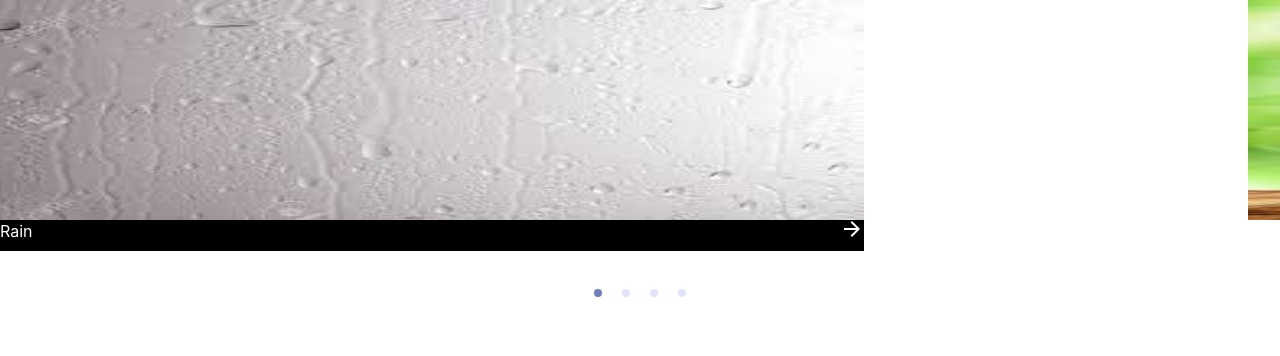
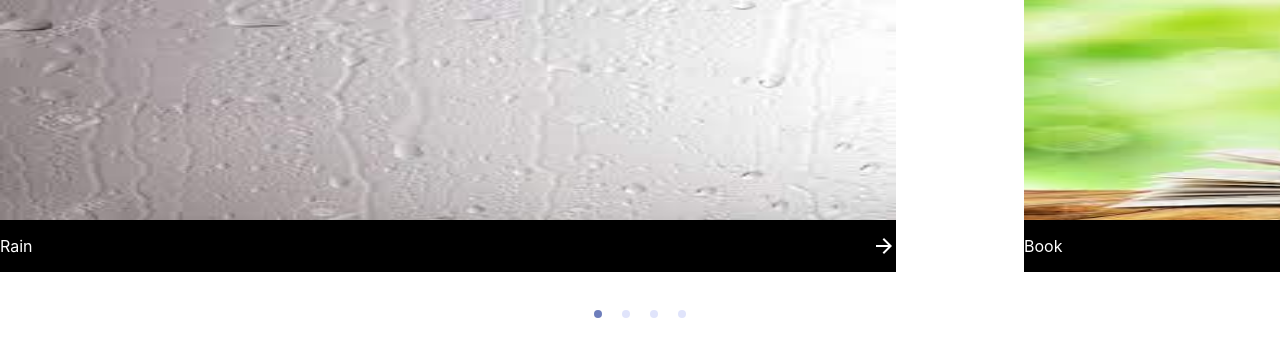
Before and after one commit to iamhaitham/Dictionary, a React (Create React App) app in the folder dictionary/: page / in a window 1280 px wide. Shown: the top 356 px of the page. Built offline with nearby package versions, Linux system fonts and the light colour scheme.

Commit message:
Finished the swiper card

```diff
--- a/dictionary/package.json
+++ b/dictionary/package.json
@@ -10,10 +10,14 @@
     "@testing-library/jest-dom": "^5.16.5",
     "@testing-library/react": "^13.4.0",
     "@testing-library/user-event": "^13.5.0",
+    "@trendyol-js/react-carousel": "^3.0.0",
     "axios": "^1.1.3",
     "react": "^18.2.0",
+    "react-alice-carousel": "^2.6.4",
     "react-dom": "^18.2.0",
     "react-scripts": "5.0.1",
+    "react-simple-image-slider": "^2.4.1",
+    "react-slideshow-image": "^4.0.5",
     "web-vitals": "^2.1.4"
   },
   "scripts": {
--- a/dictionary/src/components/Swiper-Cards/functionalty/ImageSection.js
+++ b/dictionary/src/components/Swiper-Cards/functionalty/ImageSection.js
@@ -10,17 +10,17 @@ import "../index.css"
 const ImageSection = () => {
     return (
         <div className="FirstCon">
-            <div className='SecondCon'>
-            </div>
-            <div>
-                <AliceCarousel mouseTracking items={images.map((item) => <div>
+            <AliceCarousel mouseTracking items={images.map((item) =>
+                <div className='divcot'>
                     <img src={item.url} className="imgs" />
-                    <div className='button_image'>
-                        <p className='caption'>{item.caption}</p>
-                        <span className='ArrowForward'><ArrowForward /></span>
-                    </div>
-                </div>)} autoWidth={true} disableButtonsControls />
-            </div>
+                    <span className='button_image'>
+                        <p>{item.caption}</p>
+                        <ArrowForward className="ArrowForward" />
+                    </span>
+                </div>
+
+
+            )} autoWidth={true} disableButtonsControls />
 
         </div>
     )
--- a/dictionary/src/components/Swiper-Cards/index.css
+++ b/dictionary/src/components/Swiper-Cards/index.css
@@ -9,19 +9,20 @@
 }
 
 .button_image {
-    width: 67.5vw;
-    height: 40px;
-    margin-top: -1%;
+    display: flex;
+    width: 70vw;
+    justify-content: space-between;
+    align-items: center;
+    border-width: 1px;
     background-color: black;
-    text-align: left;
+    color:white;
+}
+.divcot{
+    width:80%;
+}
+.ArrowForward {
     display: flex;
-    align-items: center;
-    justify-content: space-between;
-}
-
-.ArrowForward {
     color: white;
-    justify-self: flex-end
 }
 
 .caption {
@@ -80,7 +81,9 @@
 }
 
 .imgs {
+    display: flex;
     width: 70vw;
     height: 220px;
-    margin-left: -35%;
+    justify-content: left;
+    align-items: center;
 }
```
Also changed, not shown: 1 other file (tests, documents, lock files or other folders).
